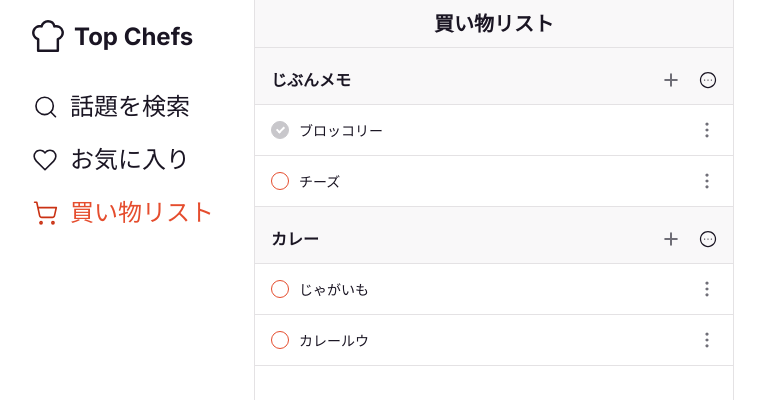
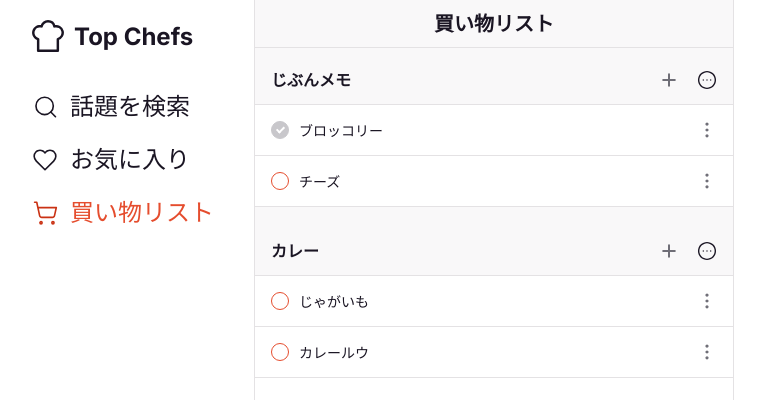
Before and after one commit to qin-team-recipe/01-frontend, a Next.js app: page /list in a window 1280 px wide. Shown: the top 400 px of the page, without its empty margins (267-1032 px from the left). Built offline with nearby package versions, Linux system fonts and the light colour scheme.

Commit message:
CSS調整

```diff
--- a/src/components/ShoppingList/ShoppingList.module.scss
+++ b/src/components/ShoppingList/ShoppingList.module.scss
@@ -8,7 +8,7 @@
   border-bottom: solid 1px #e4e2e4;
 }
 
-// ShoppingListTitle
+// ListTitle
 .parent {
   position: relative;
   display: flex;
@@ -19,7 +19,7 @@
   font-weight: bold;
   border-bottom: solid 1px #e4e2e4;
 
-  &:not(:first-child) {
+  .wrapper:not(:first-child) & {
     padding-top: 32px;
   }
 }
@@ -36,16 +36,16 @@
   align-items: center;
 }
 
-.button {
+.button-icon {
   display: inline-flex;
   width: 20px;
   height: 20px;
-}
 
-.button-others {
-  display: block;
-  width: 18px;
-  height: 18px;
+  svg {
+    display: block;
+    width: 100%;
+    height: 100%;
+  }
 }
 
 // popup
--- a/src/components/ShoppingList/ShoppingList.tsx
+++ b/src/components/ShoppingList/ShoppingList.tsx
@@ -80,7 +80,7 @@ const ListTitle = ({ list, isLastItem }: ListTitleProps) => {
         <button
           type="button"
           title="メモを追加する"
-          className={styles.button}
+          className={styles["button-icon"]}
           // TODO: メモ追加ロジックは後ほど実装する
         >
           <IconPlus color="#6F6E77" />
@@ -88,7 +88,7 @@ const ListTitle = ({ list, isLastItem }: ListTitleProps) => {
         <button
           type="button"
           title="ポップアップメニューを開く"
-          className={styles["button-others"]}
+          className={styles["button-icon"]}
           onClick={() => setIsShow((prev) => !prev)}
         >
           <IconOthers color="#1A1523" />
```
